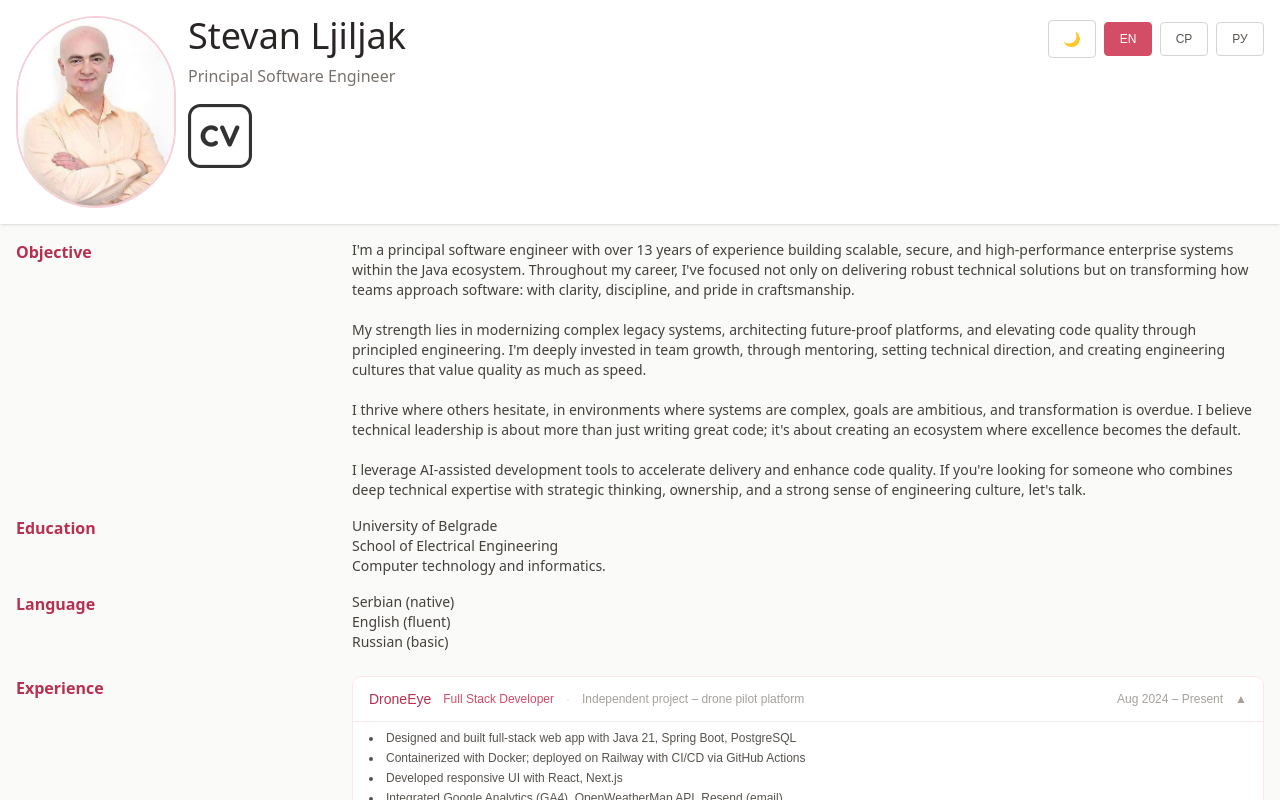
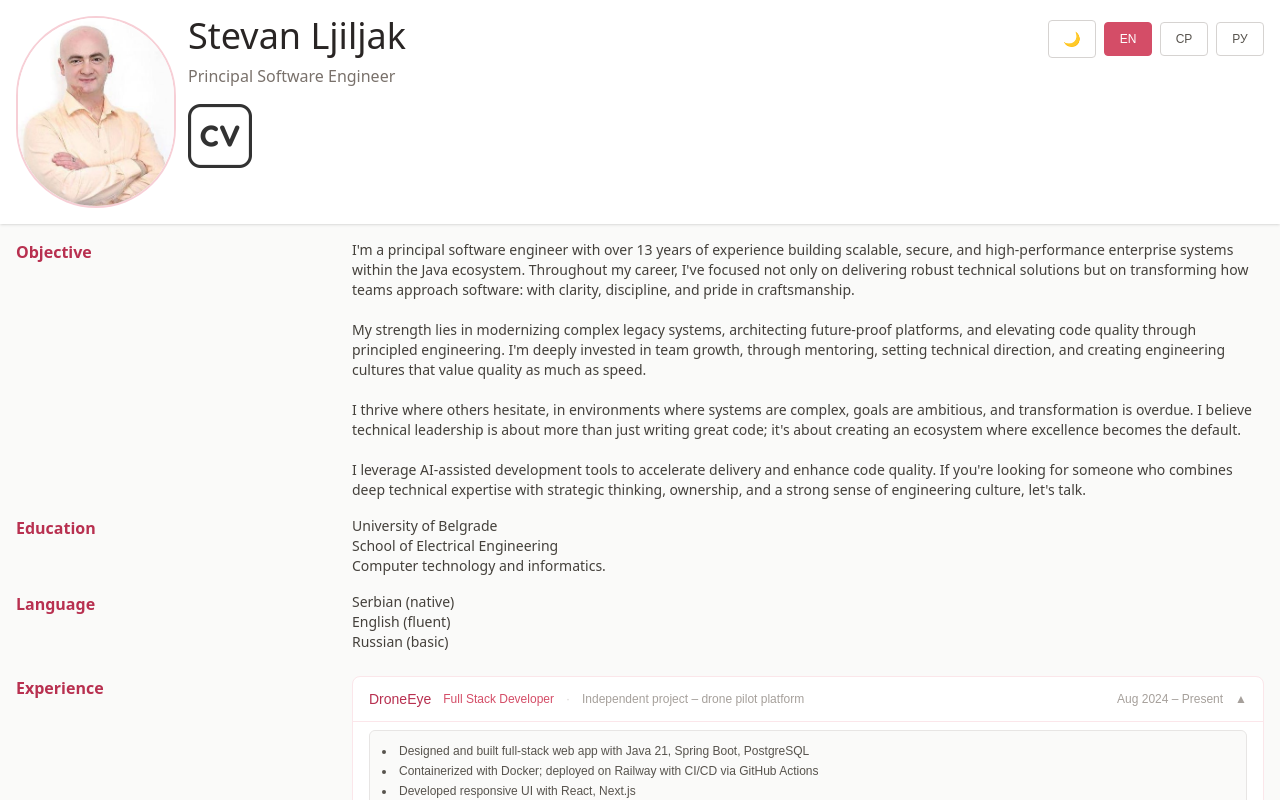
Before and after one commit to StevanLjiljak/portfolio, a React (Vite) app: page / in a window 1280 px wide. Both pictures are taken after a click on the button 808 px from the left and 699 px from the top of the page. Shown: the top 800 px of the page. Built offline with nearby package versions, Linux system fonts and the light colour scheme.

Commit message:
Gotovo. Sada sve kompanije kada se otvore pokazuju svetlu karticu kao NTT Data, i u svetlom i u tamnom modu.

```diff
--- a/src/components/Experience.tsx
+++ b/src/components/Experience.tsx
@@ -54,11 +54,13 @@ export const Experience = () => {
                                                 ))}
                                             </div>
                                         ) : (
-                                            <ul className="list-disc list-inside space-y-1 mt-2">
-                                                {exp.highlights.map((h, i) => (
-                                                    <li key={i} className="text-xs text-stone-600 break-words">{h}</li>
-                                                ))}
-                                            </ul>
+                                            <div className="rounded-md border border-stone-200 dark:border-stone-600 bg-stone-50 p-3 mt-2">
+                                                <ul className="list-disc list-inside space-y-1">
+                                                    {exp.highlights.map((h, i) => (
+                                                        <li key={i} className="text-xs text-stone-600 break-words">{h}</li>
+                                                    ))}
+                                                </ul>
+                                            </div>
                                         )}
                                     </div>
                                 </div>
```
